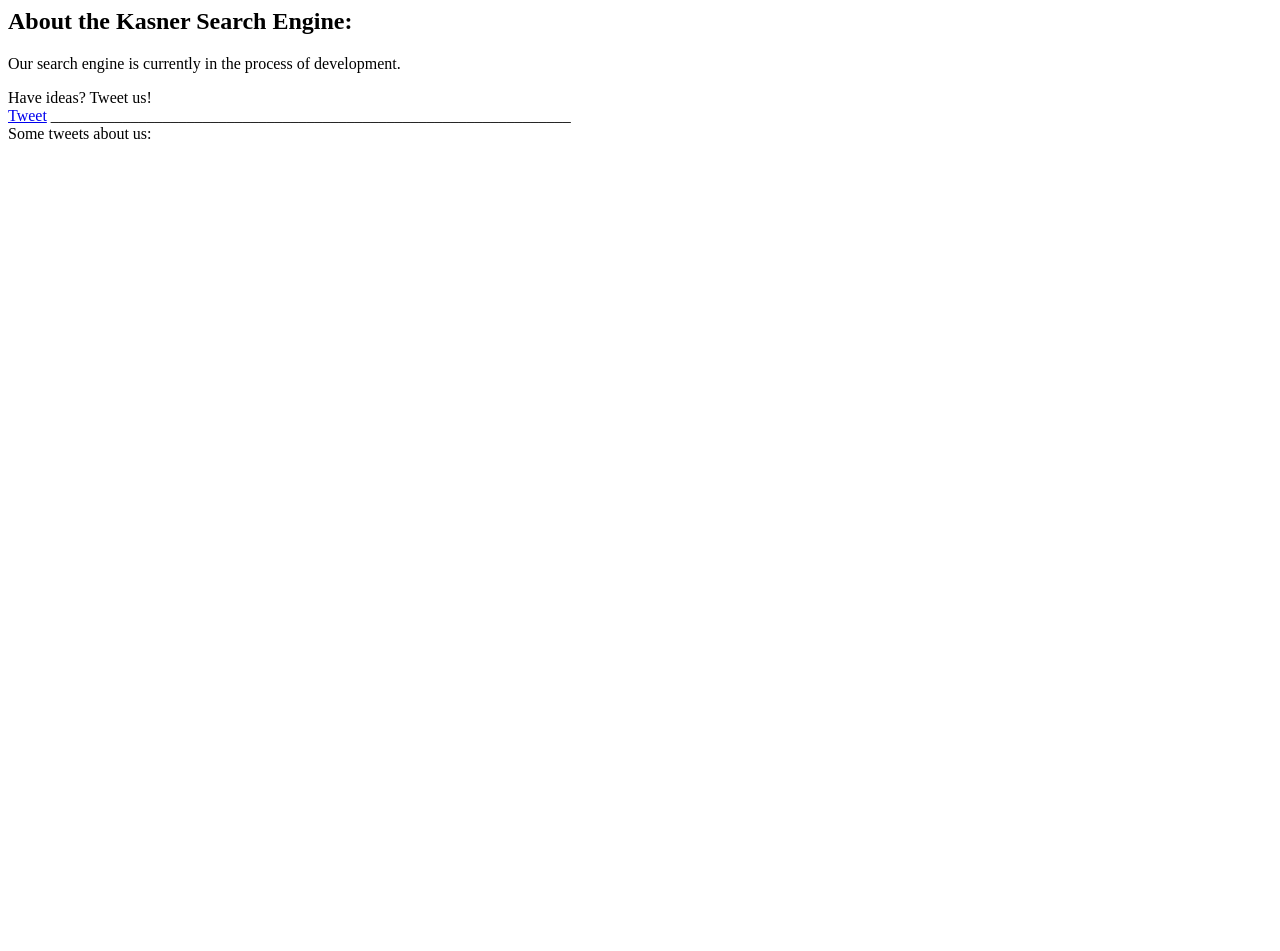
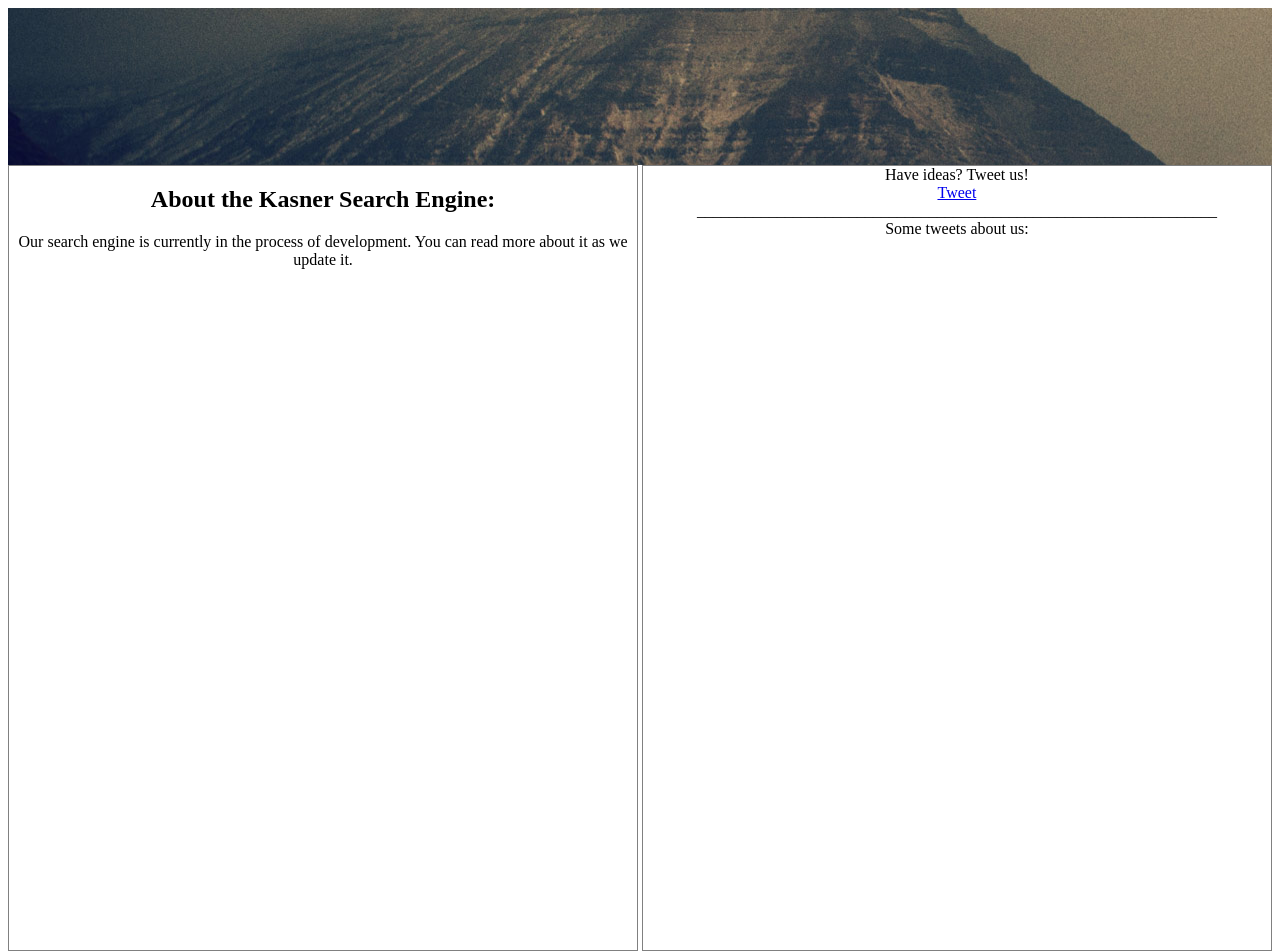
Before and after one commit to dchukhin/kasner_project, a Django app: page /about in a window 1280 px wide. Before the commit the page ends 139 px from the top, so only its background shows below. Run offline with Django 3.2, Linux system fonts and the light colour scheme; parts of the project's set-up code (start-up, migrations or seed data) failed here and were passed over; some libraries are stand-ins or nearby versions.

Commit message:
added styling to about.html

```diff
--- a/engine1/templates/about.html
+++ b/engine1/templates/about.html
@@ -1,11 +1,54 @@
 <html>
-<head></head>
+<head>
+<link rel="stylesheet" href="../static/engine1/font-awesome-4.2.0/css/font-awesome.css">
+<style>
+#banner {
+    background:url('../static/engine1/banner.jpg');
+    width:100%;
+    height: 20%;
+    text-align: center;
+}
+div.container{
+    position:relative;
+    text-align: center;
+    width: 100%;
+    background: #000000;
+}
+div.container1 {
+    width: 49.7%;
+    height: 100%;
+    position: relative;
+    background: white;
+    display:inline-block;
+    margin: 0%;
+    text-align: center;
+    border-style: solid;
+    border-width: 1px;
+    border-color: grey;
+    float: left;
+}
+
+</style>
+</head>
 <body>
+<div id=banner>
+    <br>
+</div>
+
+<div class=container>
+    <div class=container1 style="float:left;">
         <h2>About the Kasner Search Engine:</h2>
-<p>Our search engine is currently in the process of development.</p>
+        <p>Our search engine is currently in the process of development.
+        You can read more about it as we update it.
+        </p>
+    </div>
+
+
+    <div class=container1 style="float:right;">
         Have ideas? Tweet us!
         <br>
         <a href="https://twitter.com/share" class="twitter-share-button" data-text="Check out Kasner!" data-via="kasner_search">Tweet</a>
+        </br>
         <script>!function(d,s,id){
         var js,fjs=d.getElementsByTagName(s)[0],
         p=/^http:/.test(d.location)?'http':'https';
@@ -19,7 +62,7 @@ fjs.parentNode.insertBefore(js,fjs);
         (document, 'script', 'twitter-wjs');
         </script>
     _________________________________________________________________
-<div>
+    <br>
     Some tweets about us: <br>
     {% for tweet in tweets%}
     {{tweet.user.screen_name}} at {{tweet.created_at}} |
@@ -27,5 +70,6 @@ Some tweets about us: <br>
     <br>
     {% endfor %}
     </div>
+</div>
 </body>
 </html>
```
Lines whose indentation alone changed are shown as unchanged.
